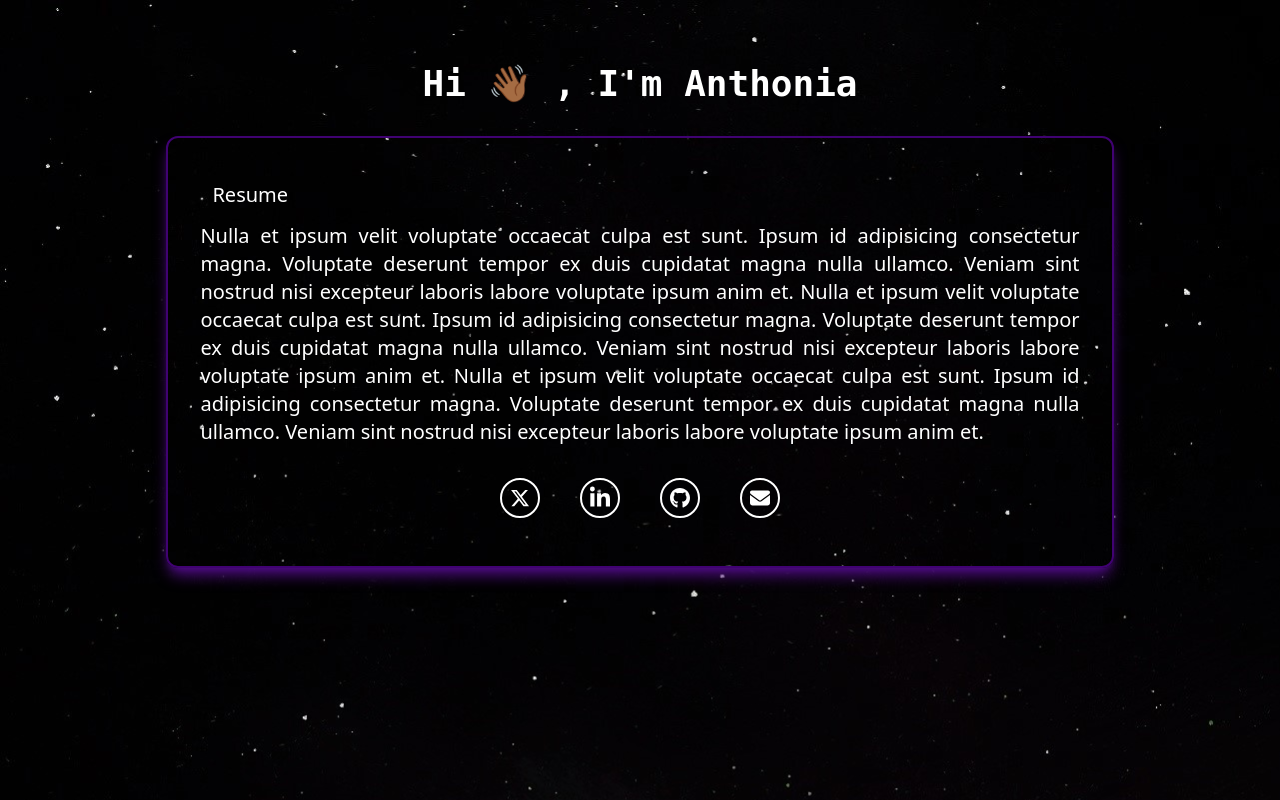
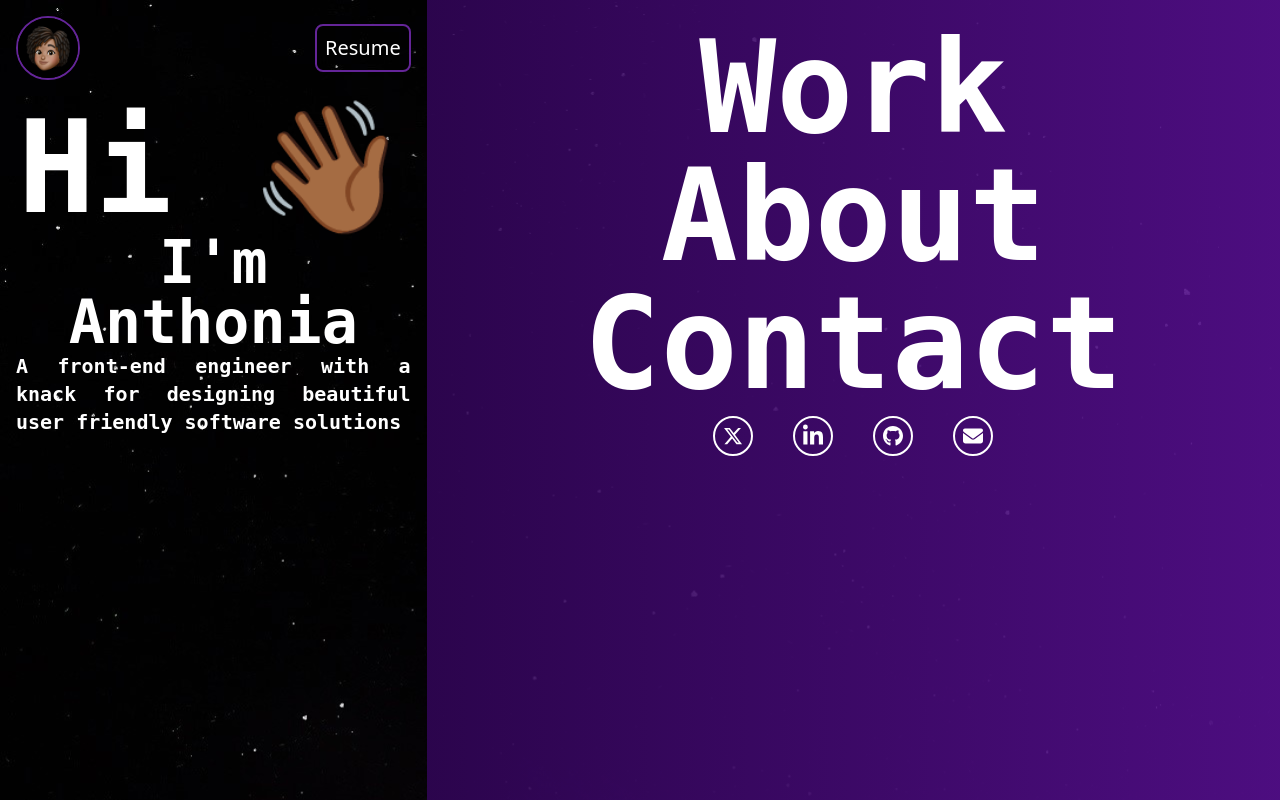
Before and after one commit to AnthoniaEfe/portfolio, a React (Create React App) app: page / in a window 1280 px wide. Built offline with nearby package versions, Linux system fonts and the light colour scheme.

Commit message:
major change

```diff
--- a/src/output.css
+++ b/src/output.css
@@ -584,22 +584,21 @@ video {
   --tw-backdrop-sepia:  ;
 }
 
-.m-2 {
-  margin: 0.5rem;
+.col-span-1 {
+  grid-column: span 1 / span 1;
 }
 
-.mx-auto {
-  margin-left: auto;
-  margin-right: auto;
+.col-span-2 {
+  grid-column: span 2 / span 2;
 }
 
-.my-8 {
-  margin-top: 2rem;
-  margin-bottom: 2rem;
+.mx-4 {
+  margin-left: 1rem;
+  margin-right: 1rem;
 }
 
-.mb-4 {
-  margin-bottom: 1rem;
+.mt-8 {
+  margin-top: 2rem;
 }
 
 .flex {
@@ -610,16 +609,16 @@ video {
   display: grid;
 }
 
-.h-full {
-  height: 100%;
+.h-16 {
+  height: 4rem;
 }
 
 .h-screen {
   height: 100vh;
 }
 
-.w-11\/12 {
-  width: 91.666667%;
+.w-16 {
+  width: 4rem;
 }
 
 .w-fit {
@@ -637,41 +636,8 @@ video {
           transform: translate(var(--tw-translate-x), var(--tw-translate-y)) rotate(var(--tw-rotate)) skewX(var(--tw-skew-x)) skewY(var(--tw-skew-y)) scaleX(var(--tw-scale-x)) scaleY(var(--tw-scale-y));
 }
 
-@-webkit-keyframes bounce {
-  0%, 100% {
-    -webkit-transform: translateY(-25%);
-            transform: translateY(-25%);
-    -webkit-animation-timing-function: cubic-bezier(0.8,0,1,1);
-            animation-timing-function: cubic-bezier(0.8,0,1,1);
-  }
-
-  50% {
-    -webkit-transform: none;
-            transform: none;
-    -webkit-animation-timing-function: cubic-bezier(0,0,0.2,1);
-            animation-timing-function: cubic-bezier(0,0,0.2,1);
-  }
-}
-
-@keyframes bounce {
-  0%, 100% {
-    -webkit-transform: translateY(-25%);
-            transform: translateY(-25%);
-    -webkit-animation-timing-function: cubic-bezier(0.8,0,1,1);
-            animation-timing-function: cubic-bezier(0.8,0,1,1);
-  }
-
-  50% {
-    -webkit-transform: none;
-            transform: none;
-    -webkit-animation-timing-function: cubic-bezier(0,0,0.2,1);
-            animation-timing-function: cubic-bezier(0,0,0.2,1);
-  }
-}
-
-.animate-bounce {
-  -webkit-animation: bounce 1s infinite;
-          animation: bounce 1s infinite;
+.grid-cols-3 {
+  grid-template-columns: repeat(3, minmax(0, 1fr));
 }
 
 .grid-cols-4 {
@@ -702,6 +668,10 @@ video {
   justify-content: center;
 }
 
+.justify-between {
+  justify-content: space-between;
+}
+
 .gap-10 {
   gap: 2.5rem;
 }
@@ -714,40 +684,39 @@ video {
   overflow-x: hidden;
 }
 
-.rounded-xl {
-  border-radius: 0.75rem;
+.rounded-full {
+  border-radius: 9999px;
+}
+
+.rounded-lg {
+  border-radius: 0.5rem;
 }
 
 .border-2 {
   border-width: 2px;
 }
 
-.border-vesta-6 {
+.border-vesta-2 {
   --tw-border-opacity: 1;
-  border-color: rgb(64 2 114 / var(--tw-border-opacity));
+  border-color: rgb(100 37 152 / var(--tw-border-opacity));
 }
 
 .bg-opacity-10 {
   --tw-bg-opacity: 0.1;
 }
 
-.bg-gradient-to-b {
-  background-image: linear-gradient(to bottom, var(--tw-gradient-stops));
+.bg-gradient-to-r {
+  background-image: linear-gradient(to right, var(--tw-gradient-stops));
 }
 
-.from-vesta-10 {
-  --tw-gradient-from: #170A25 var(--tw-gradient-from-position);
-  --tw-gradient-to: rgb(23 10 37 / 0) var(--tw-gradient-to-position);
+.from-vesta-8\/90 {
+  --tw-gradient-from: rgb(48 5 85 / 0.9) var(--tw-gradient-from-position);
+  --tw-gradient-to: rgb(48 5 85 / 0) var(--tw-gradient-to-position);
   --tw-gradient-stops: var(--tw-gradient-from), var(--tw-gradient-to);
 }
 
-.via-vesta-9 {
-  --tw-gradient-to: rgb(31 7 56 / 0)  var(--tw-gradient-to-position);
-  --tw-gradient-stops: var(--tw-gradient-from), #1F0738 var(--tw-gradient-via-position), var(--tw-gradient-to);
-}
-
-.to-vesta-9 {
-  --tw-gradient-to: #1F0738 var(--tw-gradient-to-position);
+.to-vesta-3\/90 {
+  --tw-gradient-to: rgb(85 15 142 / 0.9) var(--tw-gradient-to-position);
 }
 
 .bg-cover {
@@ -758,21 +727,12 @@ video {
   background-attachment: scroll;
 }
 
-.p-3 {
-  padding: 0.75rem;
-}
-
-.p-6 {
-  padding: 1.5rem;
-}
-
 .p-2 {
   padding: 0.5rem;
 }
 
-.px-12 {
-  padding-left: 3rem;
-  padding-right: 3rem;
+.p-4 {
+  padding: 1rem;
 }
 
 .px-4 {
@@ -783,11 +743,6 @@ video {
 .py-2 {
   padding-top: 0.5rem;
   padding-bottom: 0.5rem;
-}
-
-.py-8 {
-  padding-top: 2rem;
-  padding-bottom: 2rem;
 }
 
 .text-justify {
@@ -807,9 +762,9 @@ video {
   line-height: 2rem;
 }
 
-.text-sm {
-  font-size: 0.875rem;
-  line-height: 1.25rem;
+.text-lg {
+  font-size: 1.125rem;
+  line-height: 1.75rem;
 }
 
 .text-xl {
@@ -832,12 +787,6 @@ video {
 
 .bg-blend-darken {
   background-blend-mode: darken;
-}
-
-.shadow-lg {
-  --tw-shadow: 0 10px 15px -3px rgb(0 0 0 / 0.1), 0 4px 6px -4px rgb(0 0 0 / 0.1);
-  --tw-shadow-colored: 0 10px 15px -3px var(--tw-shadow-color), 0 4px 6px -4px var(--tw-shadow-color);
-  box-shadow: var(--tw-ring-offset-shadow, 0 0 #0000), var(--tw-ring-shadow, 0 0 #0000), var(--tw-shadow);
 }
 
 .shadow-vesta-4 {
@@ -997,31 +946,19 @@ video {
           transform: translate(var(--tw-translate-x), var(--tw-translate-y)) rotate(var(--tw-rotate)) skewX(var(--tw-skew-x)) skewY(var(--tw-skew-y)) scaleX(var(--tw-scale-x)) scaleY(var(--tw-scale-y));
 }
 
-.hover\:text-atsev-5:hover {
-  --tw-text-opacity: 1;
-  color: rgb(140 109 167 / var(--tw-text-opacity));
-}
-
 @media (min-width: 768px) {
-  .md\:m-8 {
-    margin: 2rem;
-  }
-
-  .md\:w-4\/5 {
-    width: 80%;
-  }
-
   .md\:bg-fixed {
     background-attachment: fixed;
   }
 
-  .md\:p-8 {
-    padding: 2rem;
+  .md\:text-6xl {
+    font-size: 3.75rem;
+    line-height: 1;
   }
 
-  .md\:text-4xl {
-    font-size: 2.25rem;
-    line-height: 2.5rem;
+  .md\:text-9xl {
+    font-size: 8rem;
+    line-height: 1;
   }
 
   .md\:text-xl {
--- a/src/page/Home.js
+++ b/src/page/Home.js
@@ -5,66 +5,79 @@ import { ReactComponent as Gmail } from "../assets/gmail.svg";
 import { ReactComponent as Linkedin } from "../assets/linkedin.svg";
 import { ReactComponent as Github } from "../assets/github.svg";
 
-// import {resume} from "../assets/"
+import avatar from "../assets/avatar.png";
 
 export default function Home() {
   return (
     <div
-      className=" bg-gradient-to-b from-vesta-10 via-vesta-9 to-vesta-9
+      className="
      w-screen h-screen overflow-x-hidden text-white bg-stars bg-cover
       bg-scroll md:bg-fixed bg-opacity-10 bg-blend-darken overflow-y-auto
       "
     >
-      <main className="px-12 py-8  ">
-        <div
-          className="flex-col items-center justify-center
-      "
-        >
-          <p
-            className="text-2xl md:text-4xl font-calistoga font-bold m-2 md:m-8
-      "
-          >
-            Hi 👋🏾 , I'm{" "}
+      <section className="grid grid-cols-3 h-screen">
+        {" "}
+        {/* left half */}
+        <div className="col-span-1 p-4">
+          <div className="flex justify-between items-center">
+            {" "}
             <a
               href="https://twitter.com/Anthonia_Efe"
               target="_blank"
               rel="noreferrer"
               className=" transform hover:scale-105 hover-md:text-5xl transition-transform underline-offset-2 "
             >
-              Anthonia
+              <img
+                src={avatar}
+                alt="avatar"
+                className="rounded-full w-16 h-16 border-2 border-vesta-2 shadow-vesta-4"
+              />{" "}
             </a>
-          </p>
-
-          <div className="w-11/12 md:w-4/5 h-full border-2 rounded-xl shadow-vesta-4 shadow-lg border-vesta-6 mx-auto my-8 p-6 md:p-8 justify-center items-center">
-            <div className="hover:text-atsev-5 w-fit p-3">
-              {" "}
             <a
               href="/"
               target="_blank"
               rel="noreferrer"
-                className="font-mali flex text-xl flex-row-reverse animate-bounce
-            w-fit hover:animation-none hover:scale-105  "
+              className="font-mali flex text-xl flex-row-reverse p-2 shadow-vesta-4
+            w-fit hover:scale-105 border-2 border-vesta-2 rounded-lg"
             >
               Resume
             </a>
           </div>
 
-            <p className="text-sm md:text-xl mb-4 text-justify font-mali">
-              Nulla et ipsum velit voluptate occaecat culpa est sunt. Ipsum id
-              adipisicing consectetur magna. Voluptate deserunt tempor ex duis
-              cupidatat magna nulla ullamco. Veniam sint nostrud nisi excepteur
-              laboris labore voluptate ipsum anim et. Nulla et ipsum velit
-              voluptate occaecat culpa est sunt. Ipsum id adipisicing
-              consectetur magna. Voluptate deserunt tempor ex duis cupidatat
-              magna nulla ullamco. Veniam sint nostrud nisi excepteur laboris
-              labore voluptate ipsum anim et. Nulla et ipsum velit voluptate
-              occaecat culpa est sunt. Ipsum id adipisicing consectetur magna.
-              Voluptate deserunt tempor ex duis cupidatat magna nulla ullamco.
-              Veniam sint nostrud nisi excepteur laboris labore voluptate ipsum
-              anim et.
+          <span className="mt-8 mx-4">
+            <p
+              className="text-2xl md:text-9xl font-calistoga font-bold
+      "
+            >
+              Hi 👋🏾
             </p>
-
-            <footer className=" py-2 px-4 flex flex-col justify-center items-center">
+            <p
+              className="text-2xl md:text-6xl font-calistoga font-bold
+      "
+            >
+              I'm Anthonia
+            </p>
+            <p
+              className="text-lg md:text-xl font-calistoga font-bold  text-justify
+      "
+            >
+              A front-end engineer with a knack for designing beautiful user
+              friendly software solutions
+            </p>
+          </span>
+        </div>
+        {/* right half */}
+        <div className="col-span-2 bg-gradient-to-r from-vesta-8/90 to-vesta-3/90 p-4">
+          <footer className="py-2 px-4 flex flex-col justify-center items-center">
+            <p className="text-2xl md:text-9xl font-calistoga font-bold ">
+              Work
+            </p>
+            <p className="text-2xl md:text-9xl font-calistoga font-bold ">
+              About
+            </p>
+            <p className="text-2xl md:text-9xl font-calistoga font-bold ">
+              Contact
+            </p>
             <div
               className="grid grid-cols-4 w-fit
            justify-start items-start py-2 gap-10"
@@ -107,8 +120,7 @@ export default function Home() {
             </div>
           </footer>
         </div>
-        </div>
-      </main>
+      </section>
     </div>
   );
 }
```
Also changed, not shown: src/assets/avatar.png (added). Lines whose indentation alone changed are shown as unchanged.
